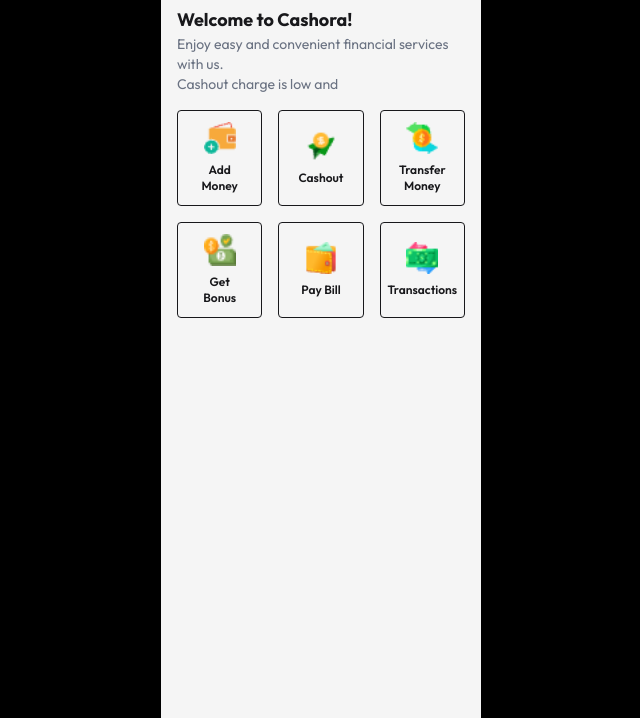
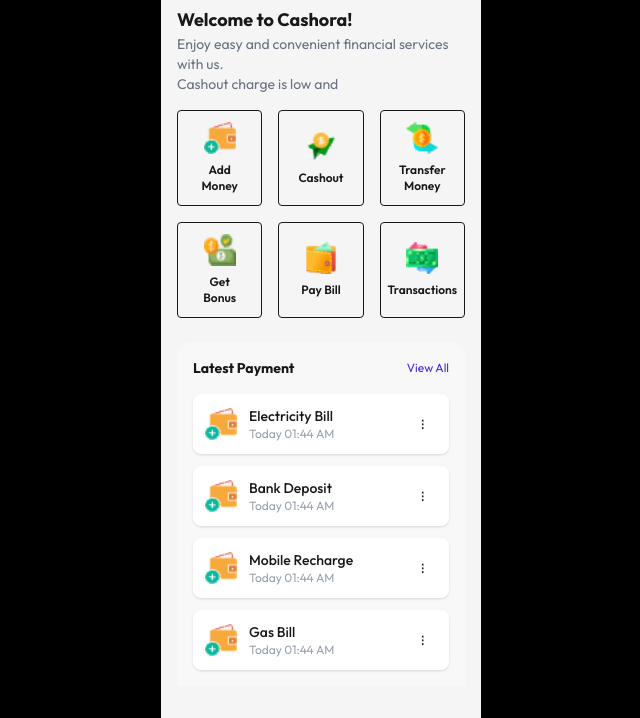
Before and after one commit to siddikur-dev/Cashora, a plain HTML site: page home.html in a window 1280 px wide. Shown: the part 82-800 px from the top of the page, without its empty margins (319-959 px from the left). Drawn offline with nearby package versions, Linux system fonts and the light colour scheme.

Commit message:
latest payment added

```diff
--- a/home.html
+++ b/home.html
@@ -78,6 +78,61 @@
                 </div>
             </div>
 
+            <!-- Latest Payment -->
+            <div class="bg-base-200 p-4 rounded-t-2xl">
+                <div class="flex items-center justify-between mb-4">
+                    <h3 class="font-bold text-sm">Latest Payment</h3>
+                    <a href="#" class="text-xs text-primary">View All</a>
+                </div>
+
+                <div class="space-y-3">
+                    <!-- Item -->
+                    <div class="flex items-center justify-between bg-white p-3 rounded-lg shadow-sm">
+                        <div class="flex items-center gap-3">
+                            <img src="./assets/wallet1.png" class="w-8 h-8" alt="">
+                            <div>
+                                <p class="font-medium text-sm">Electricity Bill</p>
+                                <p class="text-xs text-gray-400">Today 01:44 AM</p>
+                            </div>
+                        </div>
+                        <button class="btn btn-ghost btn-xs">⋮</button>
+                    </div>
+
+                    <div class="flex items-center justify-between bg-white p-3 rounded-lg shadow-sm">
+                        <div class="flex items-center gap-3">
+                            <img src="./assets/wallet1.png" class="w-8 h-8" alt="">
+                            <div>
+                                <p class="font-medium text-sm">Bank Deposit</p>
+                                <p class="text-xs text-gray-400">Today 01:44 AM</p>
+                            </div>
+                        </div>
+                        <button class="btn btn-ghost btn-xs">⋮</button>
+                    </div>
+
+                    <div class="flex items-center justify-between bg-white p-3 rounded-lg shadow-sm">
+                        <div class="flex items-center gap-3">
+                            <img src="./assets/wallet1.png" class="w-8 h-8" alt="">
+                            <div>
+                                <p class="font-medium text-sm">Mobile Recharge</p>
+                                <p class="text-xs text-gray-400">Today 01:44 AM</p>
+                            </div>
+                        </div>
+                        <button class="btn btn-ghost btn-xs">⋮</button>
+                    </div>
+
+                    <div class="flex items-center justify-between bg-white p-3 rounded-lg shadow-sm">
+                        <div class="flex items-center gap-3">
+                            <img src="./assets/wallet1.png" class="w-8 h-8" alt="">
+                            <div>
+                                <p class="font-medium text-sm">Gas Bill</p>
+                                <p class="text-xs text-gray-400">Today 01:44 AM</p>
+                            </div>
+                        </div>
+                        <button class="btn btn-ghost btn-xs">⋮</button>
+                    </div>
+                </div>
+            </div>
+            <!-- Latest Payment END -->
 
 
 
```
